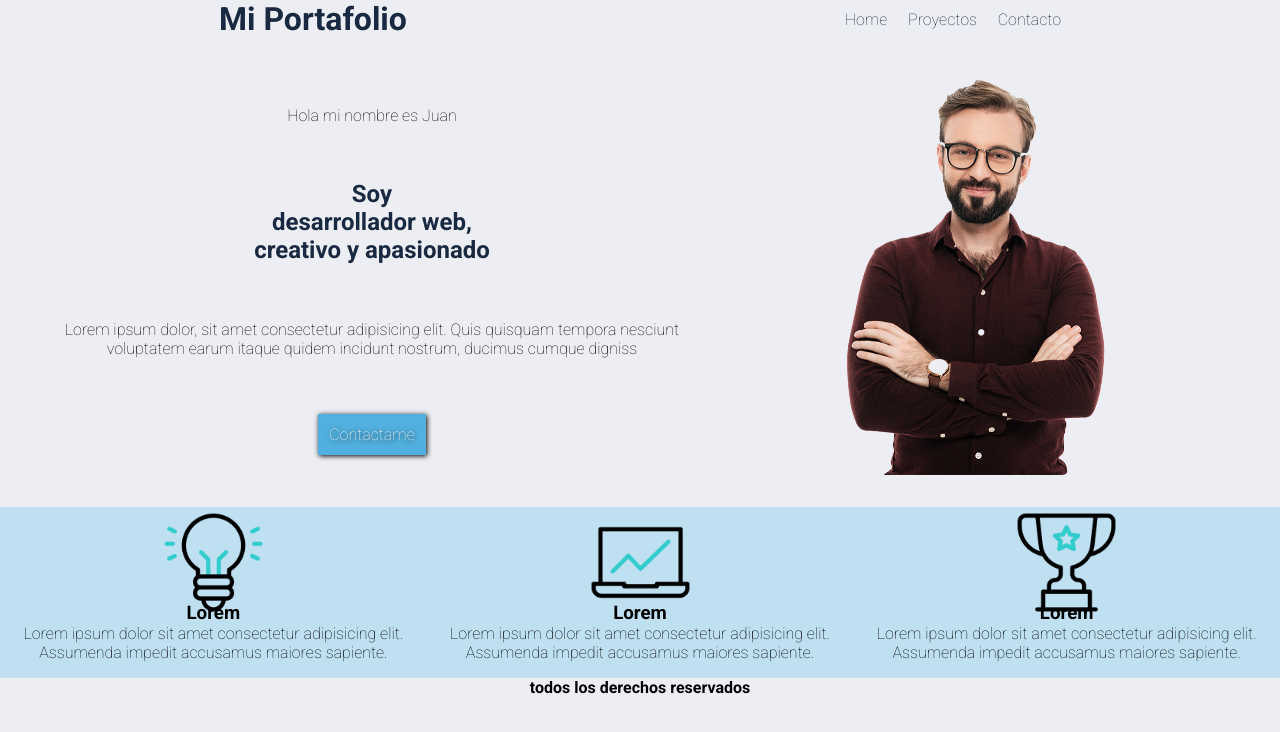
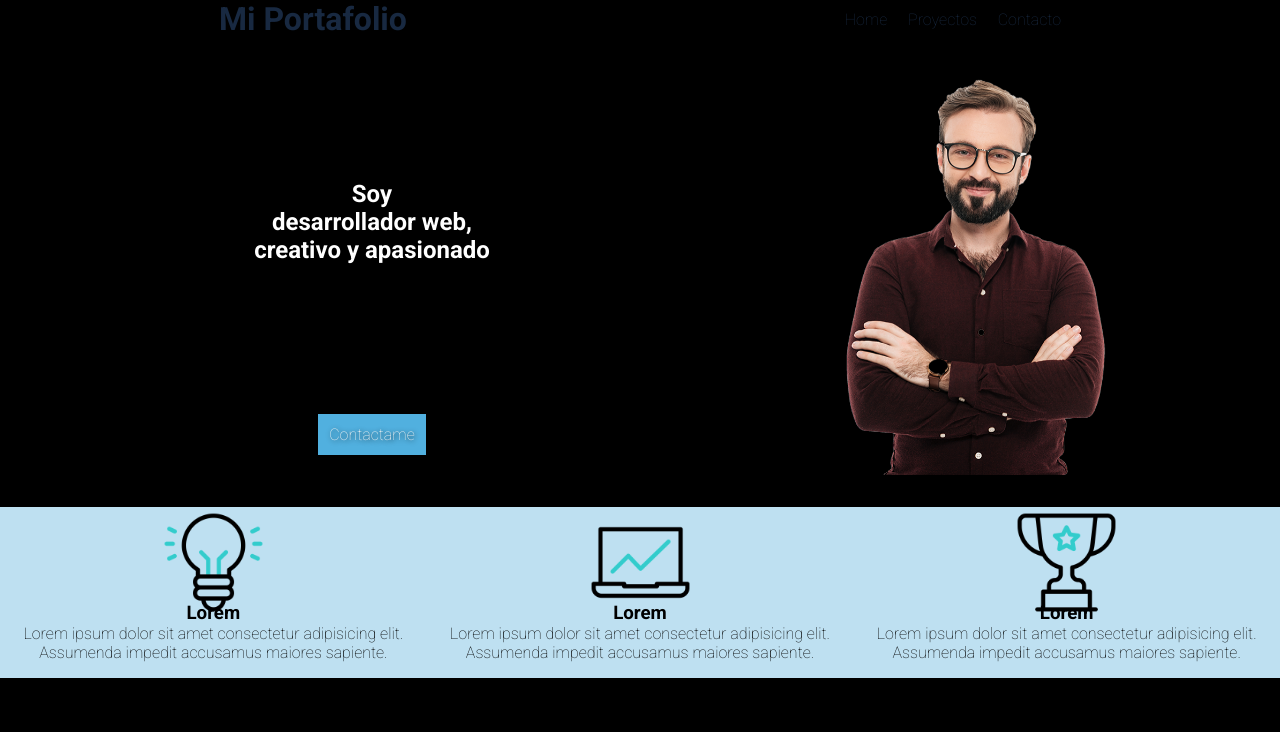
Before and after one commit to FedeAzpeitia/clase-github, a plain HTML site: page index.html in a window 1280 px wide. Drawn offline with nearby package versions, Linux system fonts and the light colour scheme.

Commit message:
version 2 del proyecto, cambios en el color del body

```diff
--- a/css/styles.css
+++ b/css/styles.css
@@ -9,7 +9,7 @@
 /* estilos generales */
 
 body{
-    background-color: #ECEEF3;
+    background-color: black;
     font-family: 'Roboto', sans-serif;
 }
 
@@ -28,7 +28,7 @@ main{
 }
 
 main h2{
-    color: #182941;
+    color: white;
     text-align: center;
 }
 
```
